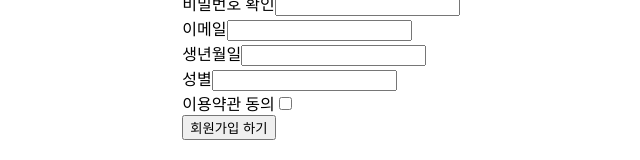
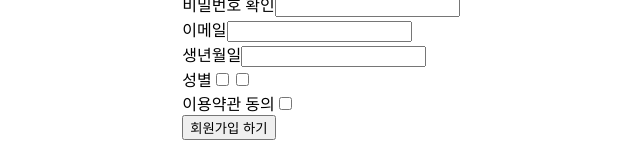
Before and after one commit to Interview-reviews/Interview-reviews-FE, a React (Create React App) app: page /SignUp in a window 1280 px wide. Shown: the part 380-540 px from the top of the page, without its empty margins (319-959 px from the left). Built offline with nearby package versions, Linux system fonts and the light colour scheme.

Commit message:
feat: 성별 체크박스 기능 구현
기능 : 성별은 하나만 선택할 수 있다.

```diff
--- a/src/login/SignUp.js
+++ b/src/login/SignUp.js
@@ -8,7 +8,7 @@ const SignUp = () => {
   const [Email, setEmail] = useState("");
   const [Birthday, setBirthday] = useState("");
   const [Sex, setSex] = useState("");
-  const [AgreeService, setAgreeeService] = useState("");
+  const [AgreeService, setAgreeeService] = useState(false);
 
   const onNicknameHandler = (e) => {
     setNickname(e.currentTarget.value);
@@ -35,14 +35,16 @@ const SignUp = () => {
     setSex(e.currentTarget.value);
   };
 
-  const onAgreeeServiceHandler = (e) => {
-    setAgreeeService(e.currentTarget.value);
+  const onAgreeeServiceHandler = () => {
+    setAgreeeService(!AgreeService);
   };
 
   const onSubmitHandler = (e) => {
     e.preventDefault();
     if (Pwd !== CheckPwd) {
-      alert("입력하신 비밀번호와 비밀번호 확인이 서로 일치하지 않습니다.");
+      return alert(
+        "입력하신 비밀번호와 비밀번호 확인이 서로 일치하지 않습니다."
+      );
     }
 
     const body = {
@@ -54,6 +56,15 @@ const SignUp = () => {
       sex: Sex,
     };
     console.log(body);
+  };
+
+  const checkOnlyOne = (nowCheck) => {
+    const checkboxes = document.getElementsByName("sex");
+    checkboxes.forEach((v, i) => {
+      if (v["defaultValue"] !== nowCheck.value) {
+        checkboxes[i].checked = false;
+      }
+    });
   };
 
   return (
@@ -109,18 +120,33 @@ const SignUp = () => {
           </div>
           <div>
             <label>성별</label>
-            <input type="sex" value={Sex} onChange={onSexHandler} />
+            <input
+              style={{ cursor: "pointer" }}
+              name="sex"
+              type="checkbox"
+              value="남성"
+              onChange={(e) => {
+                checkOnlyOne(e.target);
+                onSexHandler(e);
+              }}
+            />
+            <input
+              style={{ cursor: "pointer" }}
+              name="sex"
+              type="checkbox"
+              value="여성"
+              onChange={(e) => {
+                checkOnlyOne(e.target);
+                onSexHandler(e);
+              }}
+            />
           </div>
           <div>
             <label>이용약관 동의</label>
-            <input
-              type="checkbox"
-              value={AgreeService}
-              onChange={onAgreeeServiceHandler}
-            />
+            <input type="checkbox" onChange={onAgreeeServiceHandler} />
           </div>
           <div>
-            <button>회원가입 하기</button>
+            <button style={{ cursor: "pointer" }}>회원가입 하기</button>
           </div>
         </form>
       </div>
```
